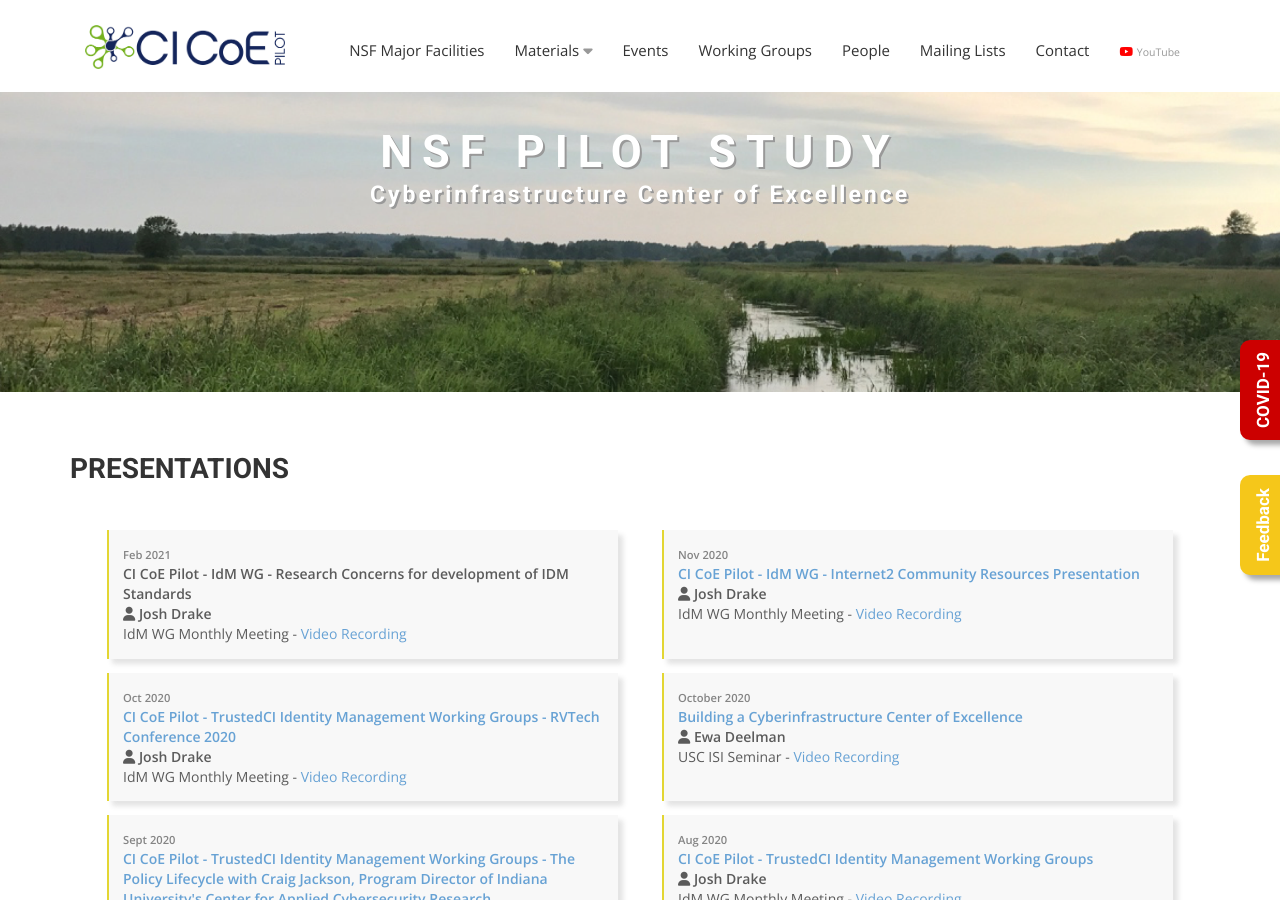
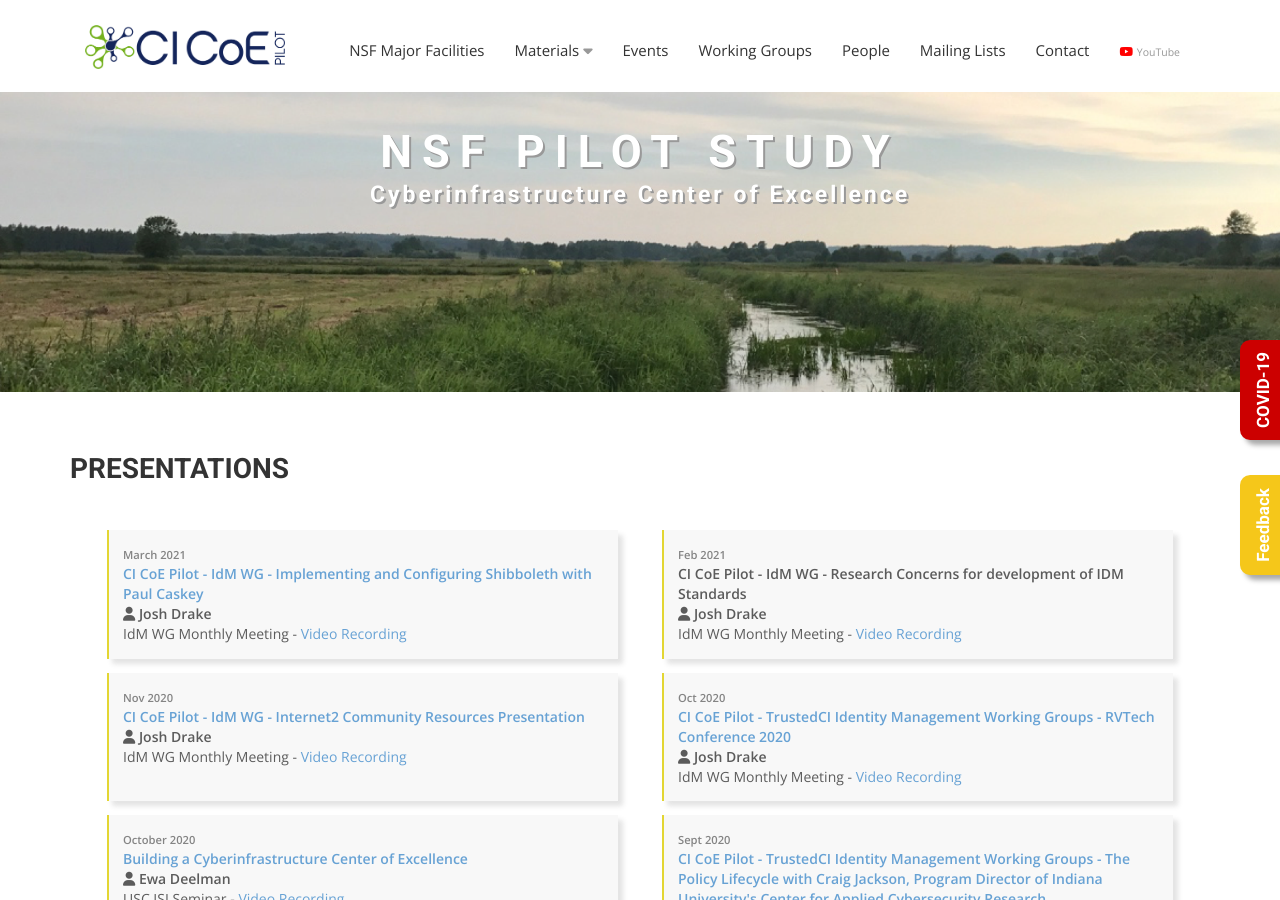
Before and after one commit to cicoe/cicoe.github.io, a Jekyll site: the page built from presentations.html, in a window 1280 px wide and 900 px high. Built offline with Jekyll 4.4.1, drawn with Linux system fonts in a browser that asks for light colours; nearby versions of some CDN libraries; some web fonts are replaced.

Commit message:
March IDM added

```diff
--- a/_data/presentations.yml
+++ b/_data/presentations.yml
@@ -1,3 +1,10 @@
+- title: "CI CoE Pilot - IdM WG - Implementing and Configuring Shibboleth with Paul Caskey"
+  file: "InCommonShibbolethTopics.pdf"
+  author: "Josh Drake"
+  venue: "IdM WG Monthly Meeting"
+  date: "March 2021"
+  video_link: "https://iu.mediaspace.kaltura.com/media/t/1_jims98o7"
+
 - title: "CI CoE Pilot - IdM WG - Research Concerns for development of IDM Standards"
   author: "Josh Drake"
   venue: "IdM WG Monthly Meeting"
```
